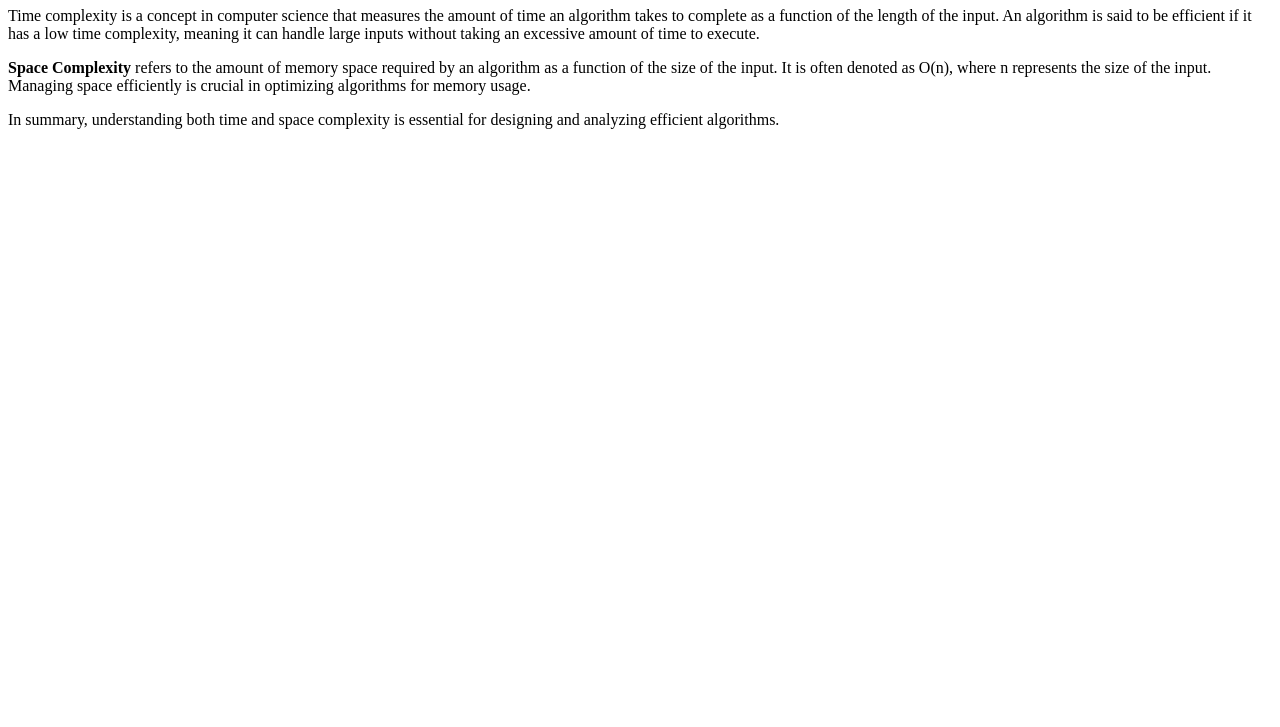
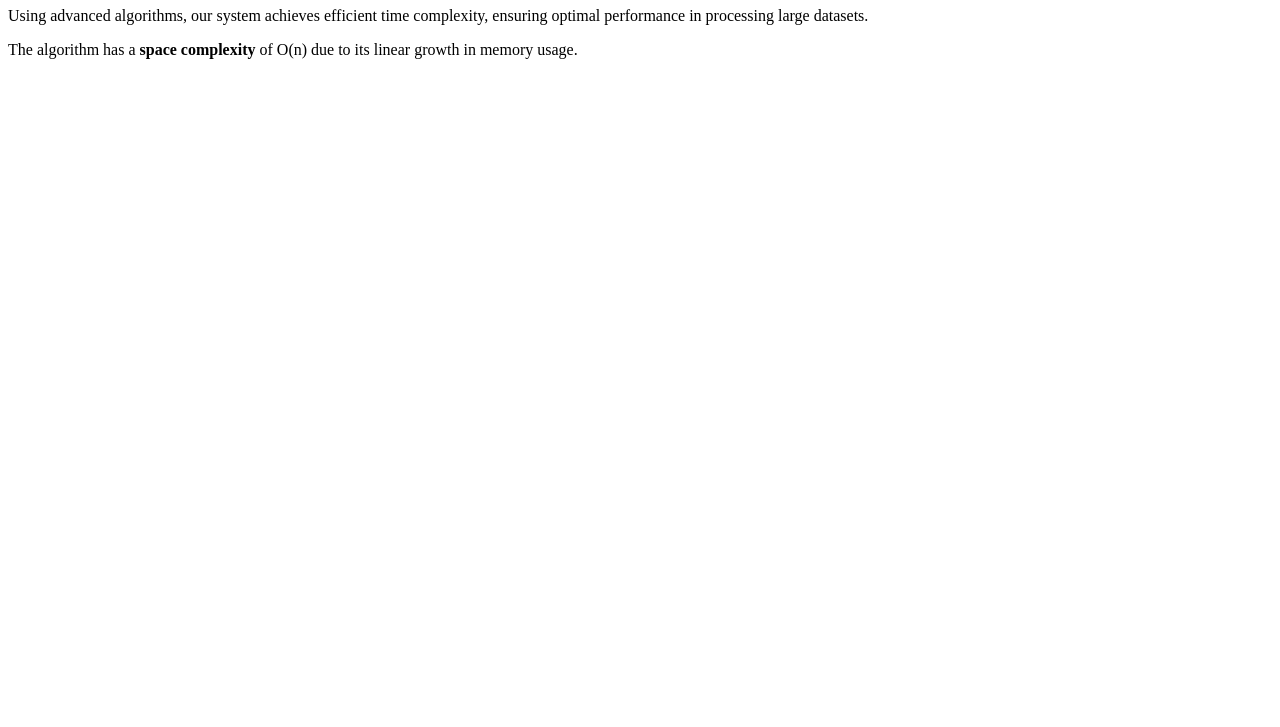
Before and after one commit to acciojob/time-and-space-complexity-piyush1212, a website: page main.html in a window 1280 px wide. Shown: the part 73-800 px from the top of the page. Drawn offline with Linux system fonts and the light colour scheme.

Commit message:
created a submission

```diff
--- a/main.html
+++ b/main.html
@@ -8,13 +8,9 @@
 
 <body>
 	<!-- the entire body must be written by student -->
-	<h1>Understanding Time, Space, and Complexity</h1>
-
-<p>Time complexity is a concept in computer science that measures the amount of time an algorithm takes to complete as a function of the length of the input. An algorithm is said to be efficient if it has a low time complexity, meaning it can handle large inputs without taking an excessive amount of time to execute.</p>
-
-<p><b>Space Complexity</b> refers to the amount of memory space required by an algorithm as a function of the size of the input. It is often denoted as O(n), where n represents the size of the input. Managing space efficiently is crucial in optimizing algorithms for memory usage.</p>
-
-<p>In summary, understanding both time and space complexity is essential for designing and analyzing efficient algorithms.</p>
+	<h1>Time and Space Complexity</h1>
+	<p>Using advanced algorithms, our system achieves efficient time complexity, ensuring optimal performance in processing large datasets.</p>
+	<p>The algorithm has a <b>space complexity</b> of O(n) due to its linear growth in memory usage.</p>
 
     <script type="text/javascript" src="./script.js">
 </script>
```
